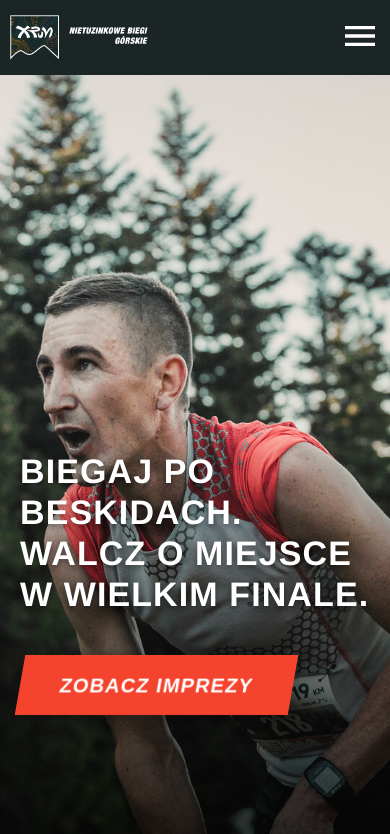
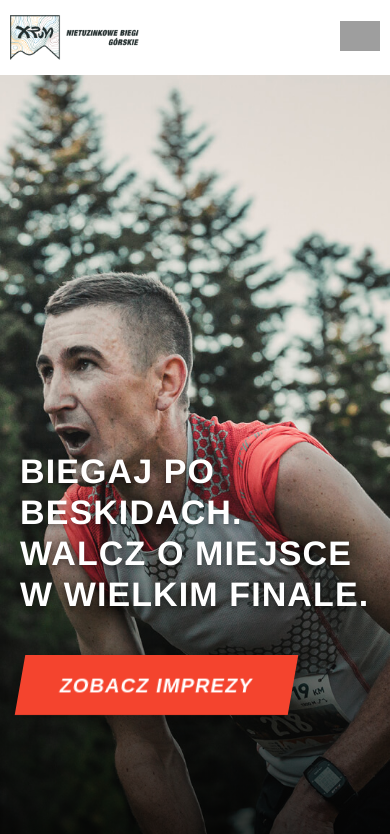
Before and after one commit to petkor1/serwis-biegowy, a PHP site: page / in a window 390 px wide. Shown: the top 834 px of the page. Run offline with PHP 8.4, Linux system fonts and the light colour scheme; grey boxes are pictures that could not be loaded.

Commit message:
zlotopien tlo mobile

```diff
--- a/index.html
+++ b/index.html
@@ -63,10 +63,10 @@
 
     <div class="nav-mobile-container">
         <a href="/" class="mobile-logo-container">
-            <img src="/images/logo-xrun-kolorowe.png" alt="logo Xrun Biegi Górskie"  class="mobile-logo-menu">
+            <img src="/images/nowe logo z siatka_Obszar roboczy 1 2.png" alt="logo Xrun Biegi Górskie"  class="mobile-logo-menu">
             <!-- <h5>Nietuzinkowe<br>biegi górskie</h5> -->
         </a>
-        <a href="javascript:void(0);" class="icon-mobile-menu" onclick="mobileMenu()"><img src="/images/menu_white_24dp.svg" alt="hamburger menu"></a>
+        <a href="javascript:void(0);" class="icon-mobile-menu" onclick="mobileMenu()"><img src="/images/menu-hamburger-black.svg" alt="hamburger menu"></a>
     </div>
     <div id="mobileLinks">
         <ul>
--- a/style.css
+++ b/style.css
@@ -244,6 +244,7 @@ nav .social{
     -webkit-transition: all 0.4s;
     transition: all 0.4s;
 }
+
 .social .inst-icon:hover {
     -webkit-transform: scale(1.20);
     -moz-transform: scale(1.20);
@@ -348,7 +349,7 @@ nav .menu-items{
     justify-content: space-between;
     align-items: center;
     padding: 15px 10px;
-    background: #1c2525;
+    background: #ffffff;
 }
 
 
--- a/tajemnicze-kopce.html
+++ b/tajemnicze-kopce.html
@@ -63,10 +63,10 @@
 
     <div class="nav-mobile-container">
         <a href="/" class="mobile-logo-container">
-            <img src="/images/logo-xrun-kolorowe.png" alt="logo Xrun Biegi Górskie"  class="mobile-logo-menu">
+            <img src="/images/nowe logo z siatka_Obszar roboczy 1 2.png" alt="logo Xrun Biegi Górskie"  class="mobile-logo-menu">
             <!-- <h5>Nietuzinkowe<br>biegi górskie</h5> -->
         </a>
-        <a href="javascript:void(0);" class="icon-mobile-menu" onclick="mobileMenu()"><img src="/images/menu_white_24dp.svg" alt="hamburger menu"></a>
+        <a href="javascript:void(0);" class="icon-mobile-menu" onclick="mobileMenu()"><img src="/images/menu-hamburger-black.svg" alt="hamburger menu"></a>
     </div>
     <div id="mobileLinks">
         <ul>
--- a/zlotopien.html
+++ b/zlotopien.html
@@ -63,10 +63,10 @@
 
     <div class="nav-mobile-container">
         <a href="/" class="mobile-logo-container">
-            <img src="/images/logo-xrun-kolorowe.png" alt="logo Xrun Biegi Górskie"  class="mobile-logo-menu">
+            <img src="/images/nowe logo z siatka_Obszar roboczy 1 2.png" alt="logo Xrun Biegi Górskie"  class="mobile-logo-menu">
             <!-- <h5>Nietuzinkowe<br>biegi górskie</h5> -->
         </a>
-        <a href="javascript:void(0);" class="icon-mobile-menu" onclick="mobileMenu()"><img src="/images/menu_white_24dp.svg" alt="hamburger menu"></a>
+        <a href="javascript:void(0);" class="icon-mobile-menu" onclick="mobileMenu()"><img src="/images/menu-hamburger-black.svg" alt="hamburger menu"></a>
     </div>
     <div id="mobileLinks">
         <ul>
@@ -106,7 +106,7 @@
 
     <div class="event-header-container">
         <img id="imgDesktop" src="/images/zlotopien-tlo.jpg" alt="Tajemnicze Kopce">
-        <img id="imgMobile" src="/images/tlo-tajemnicze-kopce-mobile.jpg" alt="Tajemnicze Kopce">
+        <img id="imgMobile" src="/images/zlotopien-tlo-mobil.jpg" alt="Tajemnicze Kopce">
         <div class="event-title-container">
             <div class="event-title">
                 <h5>31 styczeń 2022</h5>
```
